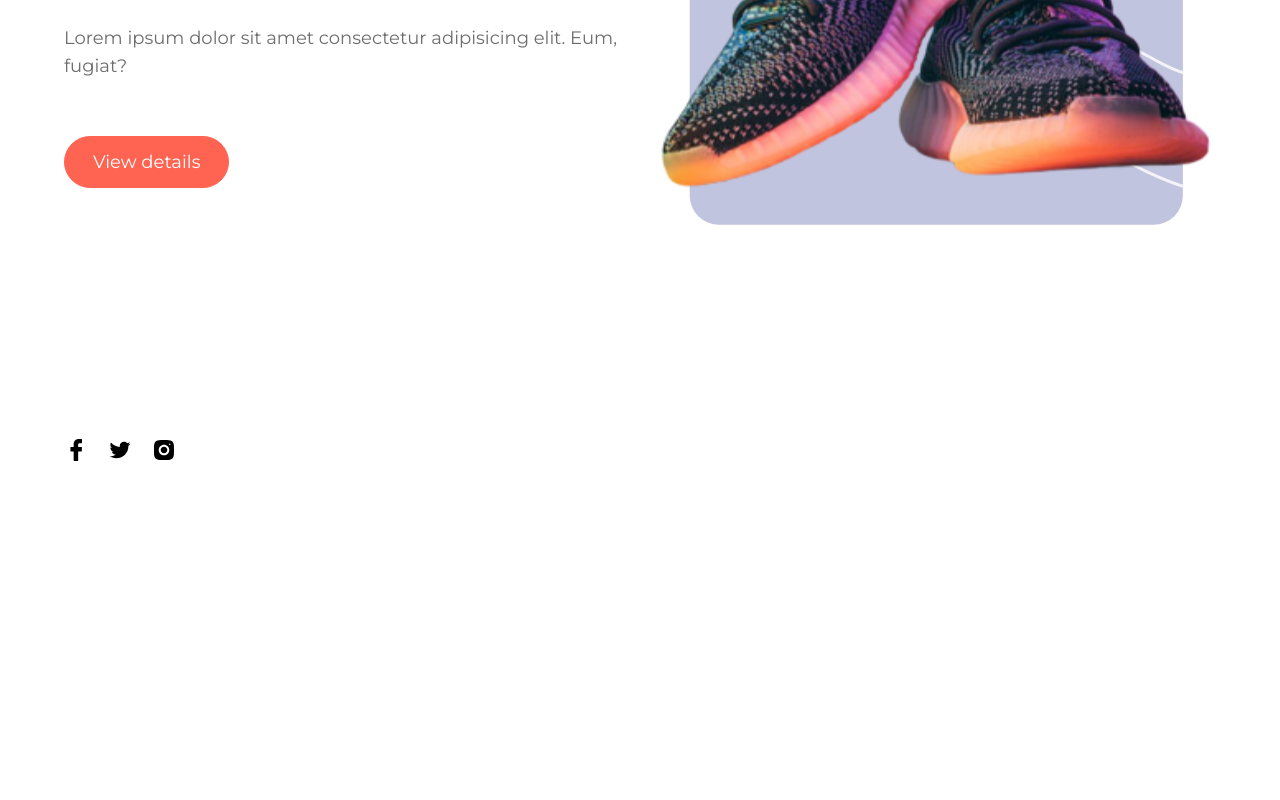
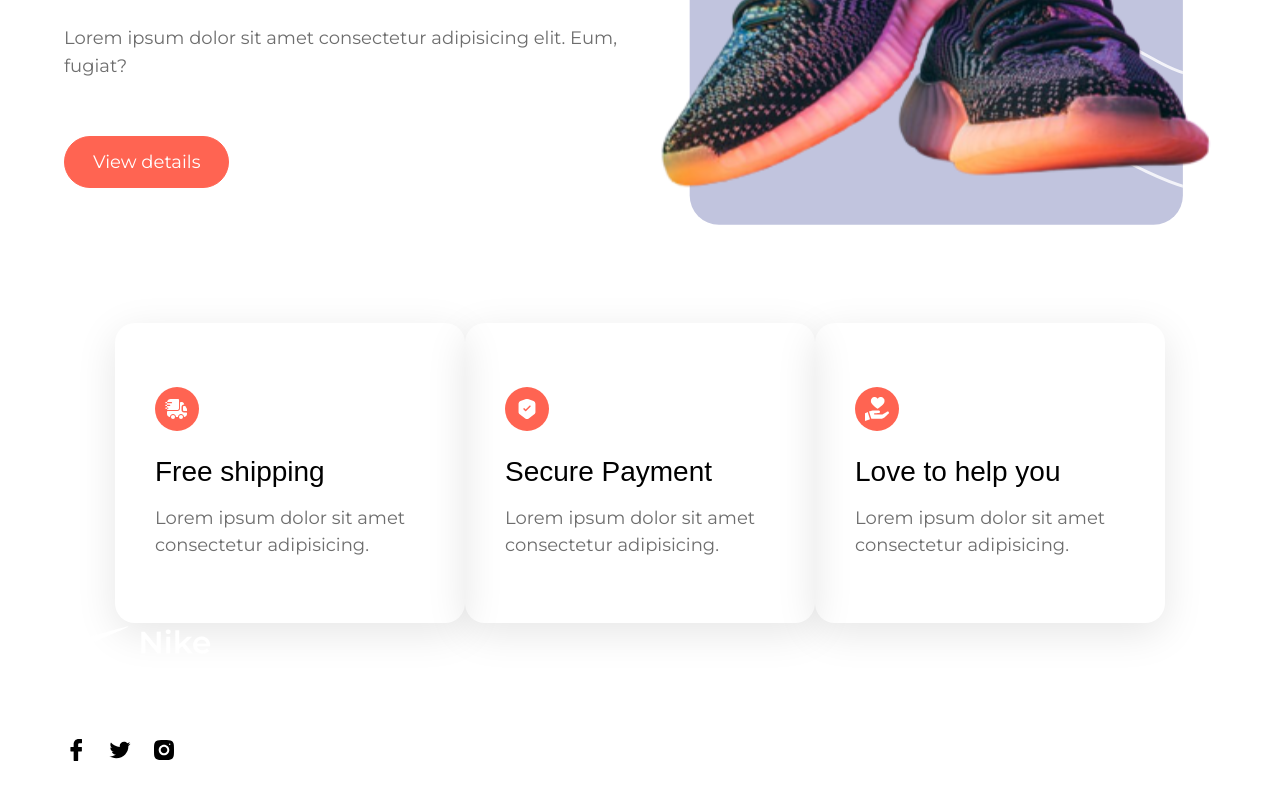
Before and after one commit to prakash-s-2210/nike-landing-page, a Next.js app: page / in a window 1280 px wide. Shown: the part 6797-7597 px from the top of the page. Before the commit the page ends 7535 px from the top, so only its background shows below. Built offline with nearby package versions, Linux system fonts and the light colour scheme; a web font is replaced by a local one.

Commit message:
services section

```diff
--- a/app/page.js
+++ b/app/page.js
@@ -1,6 +1,6 @@
 
 import Nav from "../components/Nav";
-import { Footer, Hero, PopularProducts, SuperQuality } from "@/sections";
+import { Footer, Hero, PopularProducts, Services, SuperQuality } from "@/sections";
 
 export default function Home() {
   return (
@@ -9,9 +9,8 @@ export default function Home() {
       <Hero />
       <PopularProducts />
       <SuperQuality />
+      <Services />
       <Footer />
-      {/* <ProductDetail /> */}
-      {/* <SupportSection /> */}
       {/* <ShoePromotion /> */}
       {/* <Review /> */}
       {/* <Subscribe /> */}
--- a/components/SupportSectionCard.jsx
+++ b/components/ServiceCard.jsx
@@ -1,6 +1,6 @@
 import Image from "next/image";
 
-const SupportSectionCard = ({ imgURL, label }) => {
+const ServiceCard = ({ imgURL, label }) => {
   return (
     <div className='flex-1 sm:max-w-[350px] max-w-full sm:min-w-[350px] min-w-full rounded-[20px] shadow-3xl px-10 py-16'>
       <div className='w-[44px] h-[44px] flex justify-center items-center bg-coral-red rounded-full'>
@@ -14,4 +14,4 @@ const SupportSectionCard = ({ imgURL, label }) => {
   );
 };
 
-export default SupportSectionCard;
+export default ServiceCard;
--- a/components/SupportSection.jsx
+++ /dev/null
@@ -1,28 +0,0 @@
-import SupportSectionCard from "./SupportSectionCard";
-
-const services = [
-  {
-    imgURL: "/assets/icon/truck-fast.svg",
-    label: "Free shipping",
-  },
-  {
-    imgURL: "/assets/icon/shield-tick.svg",
-    label: "Secure Payment",
-  },
-  {
-    imgURL: "/assets/icon/kindness.svg",
-    label: "Love to help you",
-  },
-];
-
-const SupportSection = () => {
-  return (
-    <section className='padding-x py-10 flex justify-center flex-wrap gap-9'>
-      {services.map((service) => (
-        <SupportSectionCard key={service.label} {...service} />
-      ))}
-    </section>
-  );
-};
-
-export default SupportSection;
--- a/components/index.js
+++ b/components/index.js
@@ -1,9 +1,11 @@
 import Button from "./Button";
 import ShoeCard from "./ShoeCard";
 import PopularProductCard from "./PopularProductCard";
+import ServiceCard from "./ServiceCard";
 
 export {
     Button,
     ShoeCard,
-    PopularProductCard
+    PopularProductCard,
+    ServiceCard
 }
--- a/constants/index.js
+++ b/constants/index.js
@@ -35,3 +35,18 @@ export const products = [
         price: "$230.20",
     },
 ];
+
+export const services = [
+    {
+        imgURL: "/assets/icon/truck-fast.svg",
+        label: "Free shipping",
+    },
+    {
+        imgURL: "/assets/icon/shield-tick.svg",
+        label: "Secure Payment",
+    },
+    {
+        imgURL: "/assets/icon/kindness.svg",
+        label: "Love to help you",
+    },
+];
--- /dev/null
+++ b/sections/Services.jsx
@@ -0,0 +1,14 @@
+import { services } from "@/constants";
+import { ServiceCard } from "@/components";
+
+const Services = () => {
+  return (
+    <section className='padding-x py-10 flex justify-center flex-wrap gap-9'>
+      {services.map((service) => (
+        <ServiceCard key={service.label} {...service} />
+      ))}
+    </section>
+  );
+};
+
+export default Services;
--- a/sections/index.js
+++ b/sections/index.js
@@ -1,11 +1,13 @@
 import Hero from "./Hero";
 import PopularProducts from "./PopularProducts";
 import SuperQuality from "./SuperQuality";
+import Services from "./Services";
 import Footer from "./Footer";
 
 export {
     Hero,
     PopularProducts,
     SuperQuality,
+    Services,
     Footer
 }
```
